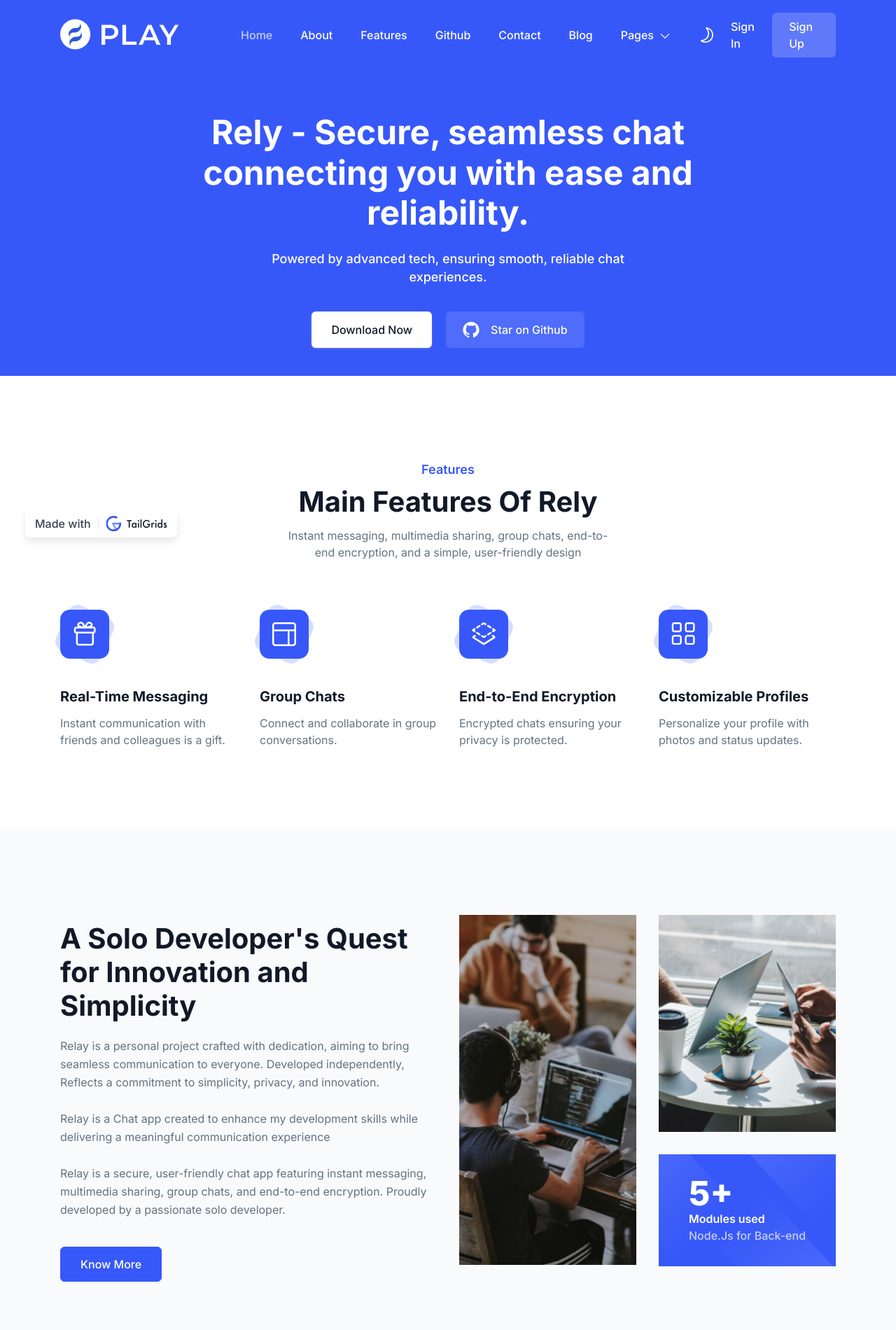
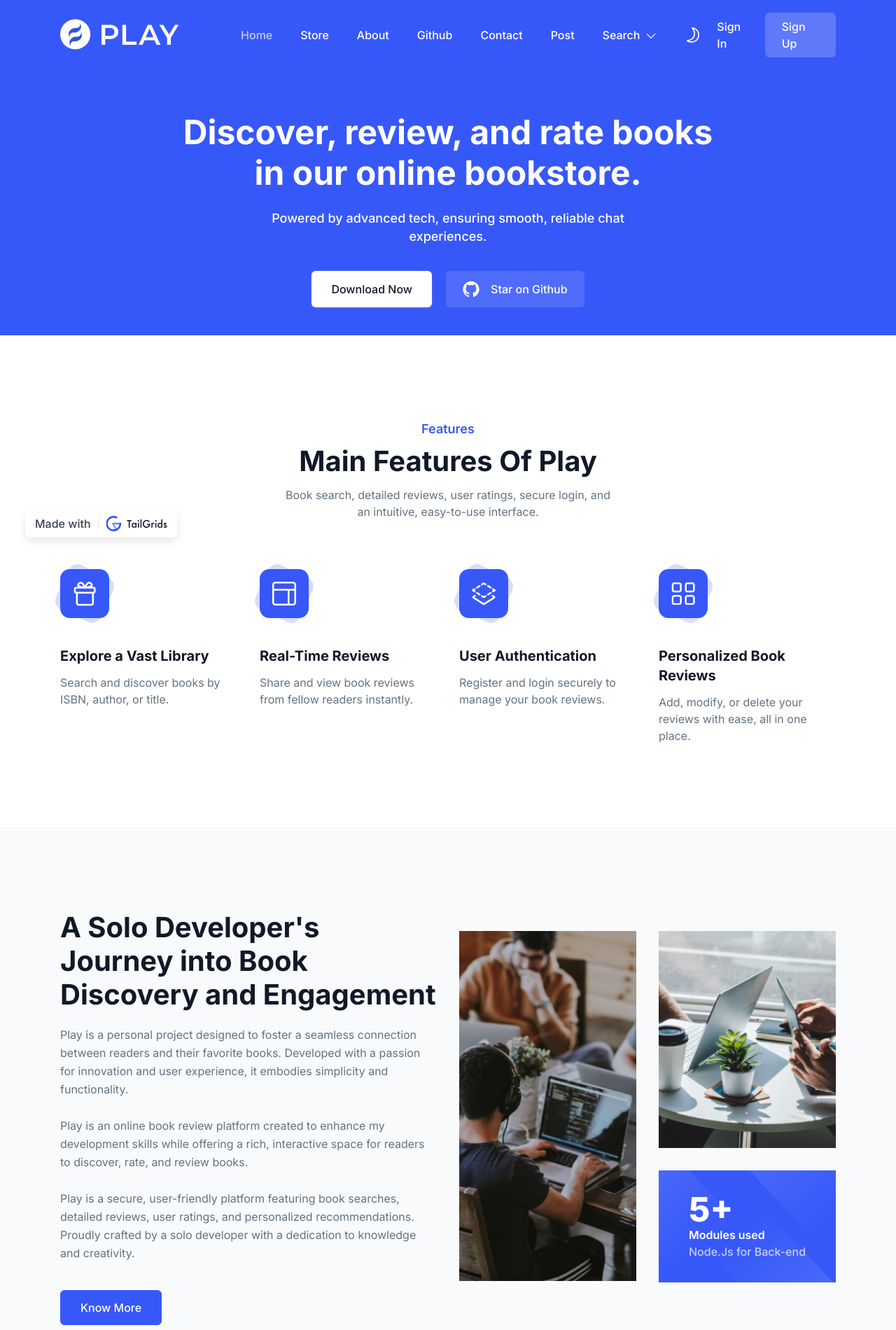
Before and after one commit to MuhammadTaqiRahmani/Book-Review-Application-Node.Js, a website: page index.html in a window 1280 px wide. Shown: the top 1900 px of the page at 70% size. Drawn offline with Linux system fonts and the light colour scheme.

Commit message:
fixing urls + adjustment of Landing page

```diff
--- a/index.html
+++ b/index.html
@@ -5,7 +5,7 @@
     <meta http-equiv="X-UA-Compatible" content="IE=edge" />
     <meta name="viewport" content="width=device-width, initial-scale=1.0" />
     <title>
-      Rely | Chat App
+      Play | Chat App
     </title>
     <link
       rel="shortcut icon"
@@ -71,6 +71,14 @@
                   </li>
                   <li class="group relative">
                     <a
+                      href="/books"
+                      class="ud-menu-scroll mx-8 flex py-2 text-base font-medium text-dark group-hover:text-primary dark:text-white lg:ml-7 lg:mr-0 lg:inline-flex lg:px-0 lg:py-6 lg:text-white lg:group-hover:text-white lg:group-hover:opacity-70 xl:ml-10" onclick="window.location.href='/books';"
+                    >
+                      Store
+                    </a>
+                  </li>
+                  <li class="group relative">
+                    <a
                       href="#about"
                       class="ud-menu-scroll mx-8 flex py-2 text-base font-medium text-dark group-hover:text-primary dark:text-white lg:ml-7 lg:mr-0 lg:inline-flex lg:px-0 lg:py-6 lg:text-white lg:group-hover:text-white lg:group-hover:opacity-70 xl:ml-10"
                     >
@@ -79,15 +87,7 @@
                   </li>
                   <li class="group relative">
                     <a
-                      href="#features"
-                      class="ud-menu-scroll mx-8 flex py-2 text-base font-medium text-dark group-hover:text-primary dark:text-white lg:ml-7 lg:mr-0 lg:inline-flex lg:px-0 lg:py-6 lg:text-white lg:group-hover:text-white lg:group-hover:opacity-70 xl:ml-10"
-                    >
-                      Features
-                    </a>
-                  </li>
-                  <li class="group relative">
-                    <a
-                      href="#team"
+                      href="/books"
                       class="ud-menu-scroll mx-8 flex py-2 text-base font-medium text-dark group-hover:text-primary dark:text-white lg:ml-7 lg:mr-0 lg:inline-flex lg:px-0 lg:py-6 lg:text-white lg:group-hover:text-white lg:group-hover:opacity-70 xl:ml-10"
                     >
                       Github
@@ -106,7 +106,7 @@
                       href="blog-grids.html"
                       class="ud-menu-scroll mx-8 flex py-2 text-base font-medium text-dark group-hover:text-primary dark:text-white lg:ml-7 lg:mr-0 lg:inline-flex lg:px-0 lg:py-6 lg:text-white lg:group-hover:text-white lg:group-hover:opacity-70 xl:ml-10"
                     >
-                      Blog
+                      Post
                     </a>
                   </li>
                   <li class="submenu-item group relative">
@@ -114,7 +114,7 @@
                       href="javascript:void(0)"
                       class="relative mx-8 flex items-center justify-between py-2 text-base font-medium text-dark group-hover:text-primary dark:text-white lg:ml-8 lg:mr-0 lg:inline-flex lg:py-6 lg:pl-0 lg:pr-4 lg:text-white lg:group-hover:text-white lg:group-hover:opacity-70 xl:ml-10"
                     >
-                      Pages
+                      Search
 
                       <svg
                         class="ml-2 fill-current"
@@ -294,7 +294,7 @@
               <h1
                 class="mb-6 text-3xl font-bold leading-snug text-white sm:text-4xl sm:leading-snug lg:text-5xl lg:leading-[1.2]"
               >
-              Rely - Secure, seamless chat connecting you with ease and reliability.
+              Discover, review, and rate books in our online bookstore.
               </h1>
               <p
                 class="mx-auto mb-9 max-w-[600px] text-base font-medium text-white sm:text-lg sm:leading-[1.44]"
@@ -364,11 +364,10 @@
               <h2
                 class="mb-3 text-3xl font-bold text-dark dark:text-white sm:text-4xl md:text-[40px] md:leading-[1.2]"
               >
-                Main Features Of Rely
+                Main Features Of Play
               </h2>
               <p class="text-base text-body-color dark:text-dark-6">
-                Instant messaging, multimedia sharing, group chats,
-                end-to-end encryption, and a simple, user-friendly design
+                Book search, detailed reviews, user ratings, secure login, and an intuitive, easy-to-use interface.
               </p>
             </div>
           </div>
@@ -398,10 +397,10 @@
 
               </div>
               <h4 class="mb-3 text-xl font-bold text-dark dark:text-white">
-                Real-Time Messaging
+                Explore a Vast Library
               </h4>
               <p class="mb-8 text-body-color dark:text-dark-6 lg:mb-9">
-                Instant communication with friends and colleagues is a gift.
+                Search and discover books by ISBN, author, or title.
               </p>
             </div>
           </div>
@@ -427,10 +426,10 @@
                 </svg>
               </div>
               <h4 class="mb-3 text-xl font-bold text-dark dark:text-white">
-                Group Chats
+                Real-Time Reviews
               </h4>
               <p class="mb-8 text-body-color dark:text-dark-6 lg:mb-9">
-                Connect and collaborate in group conversations.
+                Share and view book reviews from fellow readers instantly.
               </p>
             </div>
           </div>
@@ -488,10 +487,10 @@
                 </svg>
               </div>
               <h4 class="mb-3 text-xl font-bold text-dark dark:text-white">
-                End-to-End Encryption
+                User Authentication
               </h4>
               <p class="mb-8 text-body-color dark:text-dark-6 lg:mb-9">
-                Encrypted chats ensuring your privacy is protected.
+                Register and login securely to manage your book reviews.
               </p>
             </div>
           </div>
@@ -529,10 +528,10 @@
                 </svg>
               </div>
               <h4 class="mb-3 text-xl font-bold text-dark dark:text-white">
-                Customizable Profiles
+                Personalized Book Reviews
               </h4>
               <p class="mb-8 text-body-color dark:text-dark-6 lg:mb-9">
-                Personalize your profile with photos and status updates.
+                Add, modify, or delete your reviews with ease, all in one place.
               </p>
             </div>
           </div>
@@ -554,23 +553,18 @@
                 <h2
                   class="mb-5 text-3xl font-bold leading-tight text-dark dark:text-white sm:text-[40px] sm:leading-[1.2]"
                 >
-                A Solo Developer's Quest for Innovation and Simplicity
+                A Solo Developer's Journey into Book Discovery and Engagement
                 </h2>
                 <p
                   class="mb-10 text-base leading-relaxed text-body-color dark:text-dark-6"
                 >
-                Relay is a personal project crafted with dedication, aiming to
-                bring seamless communication to everyone. Developed independently,
-                Reflects a commitment to simplicity, privacy, and innovation.
+                Play is a personal project designed to foster a seamless connection between readers and their favorite books. Developed with a passion for innovation and user experience, it embodies simplicity and functionality.
                   <br />
                   <br />
-                  Relay is a Chat app created to enhance my development skills while
-                  delivering a meaningful communication experience
+                  Play is an online book review platform created to enhance my development skills while offering a rich, interactive space for readers to discover, rate, and review books.
                   <br />
                   <br />
-                  Relay is a secure, user-friendly chat app featuring instant messaging,
-                  multimedia sharing, group chats, and end-to-end encryption. Proudly
-                  developed by a passionate solo developer.
+                  Play is a secure, user-friendly platform featuring book searches, detailed reviews, user ratings, and personalized recommendations. Proudly crafted by a solo developer with a dedication to knowledge and creativity.
                 </p>
 
                 <a
@@ -763,14 +757,13 @@
                 <p
                   class="mx-auto mb-6 max-w-[515px] text-base leading-[1.5] text-white"
                 >
-                Ready to connect? Join Relay now and experience secure, seamless
-                communication at your fingertips!
+                Ready to dive into the world of books? Join BookWorm Hub today and explore, rate, and review your favorite reads with ease!
                 </p>
                 <a
                   href="/signup"
                   class="inline-block rounded-md border border-transparent bg-secondary px-7 py-3 text-base font-medium text-white transition hover:bg-[#0BB489]"
                 >
-                  Start using Rely
+                  Start using Play
                 </a>
               </div>
             </div>
```
Also changed, not shown: assets/css/customsearch.css (+14 -0 lines), books.html (+48 -8 lines).
